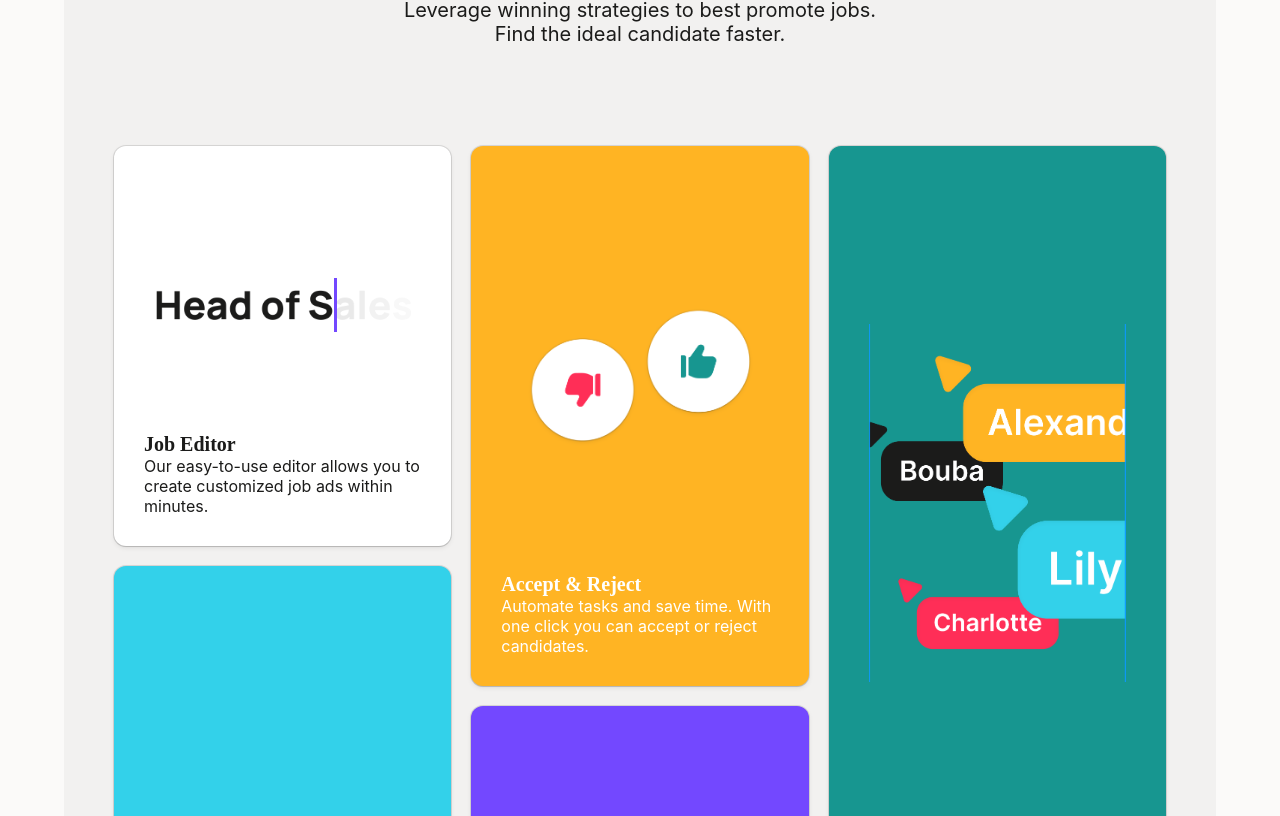
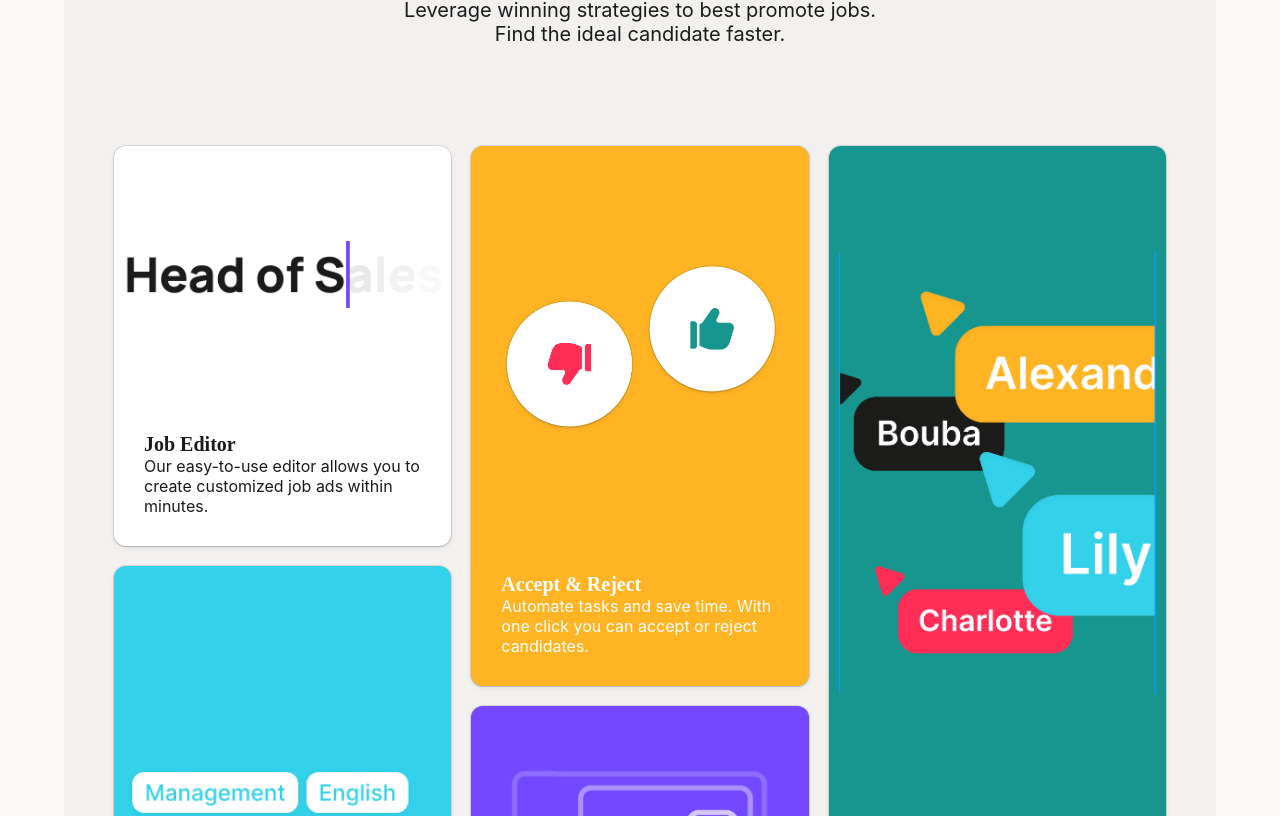
Before and after one commit to ayarmkt/tech-test, a React (Create React App) app: page / in a window 1280 px wide. Shown: the part 3324-4140 px from the top of the page. Built offline with nearby package versions, Linux system fonts and the light colour scheme.

Commit message:
updated detail image and styling

```diff
--- a/src/components/FeatureDetailsSection.js
+++ b/src/components/FeatureDetailsSection.js
@@ -38,8 +38,10 @@ const FeatureDetailsSection = () => {
             }
           >
             <img src={item.image} alt='editor'></img>
-            <h3>{item.label}</h3>
-            <p>{item.text}</p>
+            <div>
+              <h3>{item.label}</h3>
+              <p>{item.text}</p>
+            </div>
           </StyledArticle>
         ))}
       </StyledDetailsContainer>
--- a/src/components/styles/FeatureDetailsSection.styled.js
+++ b/src/components/styles/FeatureDetailsSection.styled.js
@@ -35,7 +35,6 @@ export const StyledArticle = styled.article`
     0px 1px 1px rgba(27, 27, 26, 0.12), 0px 0px 0px 1px rgba(27, 27, 26, 0.12);
   display: grid;
   grid-template-rows: 1fr auto auto;
-  padding: 30px;
 
   img {
     padding: 0 10px;
@@ -43,6 +42,9 @@ export const StyledArticle = styled.article`
     grid-row: 1;
     align-self: center;
   }
+
+  div {
+    padding: 30px;
 
     h3 {
       font: ${({ theme }) => theme.fonts.contentTitle};
@@ -55,6 +57,7 @@ export const StyledArticle = styled.article`
       color: ${({ color }) => color};
       grid-row: 3;
     }
+  }
 `;
 
 // grid-template-columns: repeat(auto-fit, minmax(250px, 1fr));
```
Lines whose indentation alone changed are shown as unchanged.
